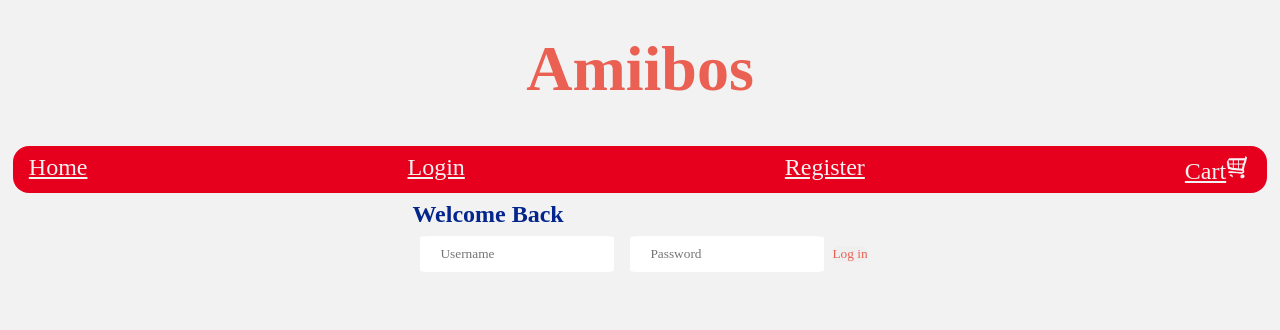
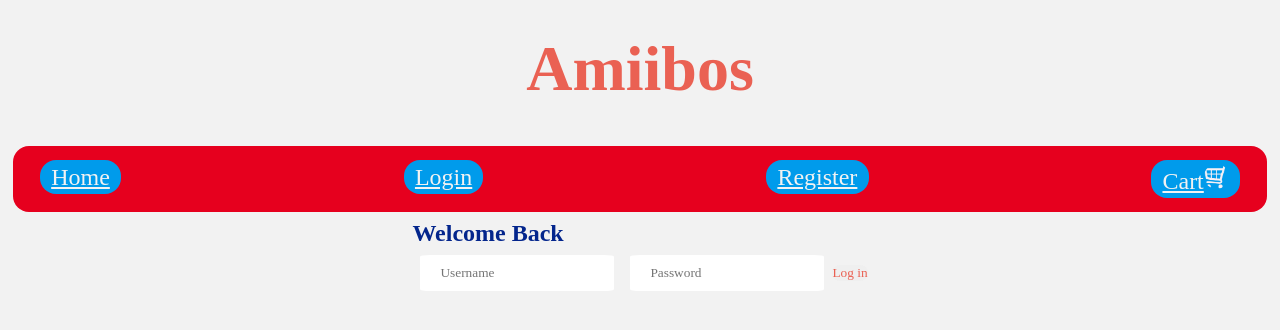
Before and after one commit to mcdugal19/AmiiBay, a React (Create React App) app: page /login in a window 1280 px wide. Shown: the top 330 px of the page. Built offline with nearby package versions, Linux system fonts and the light colour scheme; no server answers; a web font is replaced by a local one.

Commit message:
added hover effects to the Navbar buttons

```diff
--- a/public/style.css
+++ b/public/style.css
@@ -1,3 +1,9 @@
+
+:root {
+  --primary:  #009BEB;
+  --secondary: #ea6153;
+}
+
 * {
     border: 0;
     margin: 0;
@@ -11,6 +17,27 @@
    body {
     background-color: #f2f2f2;
   }
+
+.button-container {
+  background-color: transparent;
+  padding: 0.5rem;
+  padding-top: 0.2rem;
+  padding-bottom: 0.2rem;
+}
+
+.button-container:hover {
+  background-color: var(--primary);
+}
+
+.button {
+  background-color: var(--primary);
+  color: #f2f2f2;
+  border: 2px black;
+  padding: 0.7rem;
+  padding-top: 0.2rem;
+  padding-bottom: 0.2rem;
+  margin: 0.2rem;
+}
 
 /* HEADER */
 
@@ -113,13 +140,7 @@ h2 {
     width: 70%;
   }
 
-  .button {
-    color: #f2f2f2;
-    background-color: #009BEB;
-    border: 2px black;
-    padding: 0.5rem;
-    margin: 0.5rem;
-  }
+
 
   /* Single Product Card */
   .single-product {
--- a/src/components/navbar/NavBar.jsx
+++ b/src/components/navbar/NavBar.jsx
@@ -9,16 +9,42 @@ const NavBar = () => {
 
   return (
     <nav className="navbar">
+      <div className="button-container">
+      <div className="button">
       <Link to={"/"}>Home</Link>
-      {user.isAdmin ? <Link to={"/admin"}>Admin</Link> : null}
+      </div>
+      </div>
+
+
+      {user.isAdmin ?
+      <div className="button-container">
+        <div className="button">
+        <Link to={"/admin"}>Admin</Link>
+        </div>
+      </div>
+       : null}
       {!isLoggedIn ? (
         <>
-          <Link to={"/login"}>Login</Link>
-          <Link to={"/register"}>Register</Link>
+        <div className="button-container">
+        <div className="button">
+        <Link to={"/login"}>Login</Link>
+        </div>
+        </div>
+        <div className="button-container">
+        <div className="button">
+        <Link to={"/register"}>Register</Link>
+        </div>
+        </div>
         </>
       ) : (
+        <div className="button-container">
+        <div className="button">
         <Logout />
+        </div>
+        </div>
       )}
+      <div className="button-container">
+      <div className="button">
       <Link to={"/cart"}>Cart
         <img
           id="cart-icon"
@@ -28,6 +54,9 @@ const NavBar = () => {
           alt="cart icon"
         />
       </Link>
+      </div>
+      </div>
+
     </nav>
   );
 };
```
